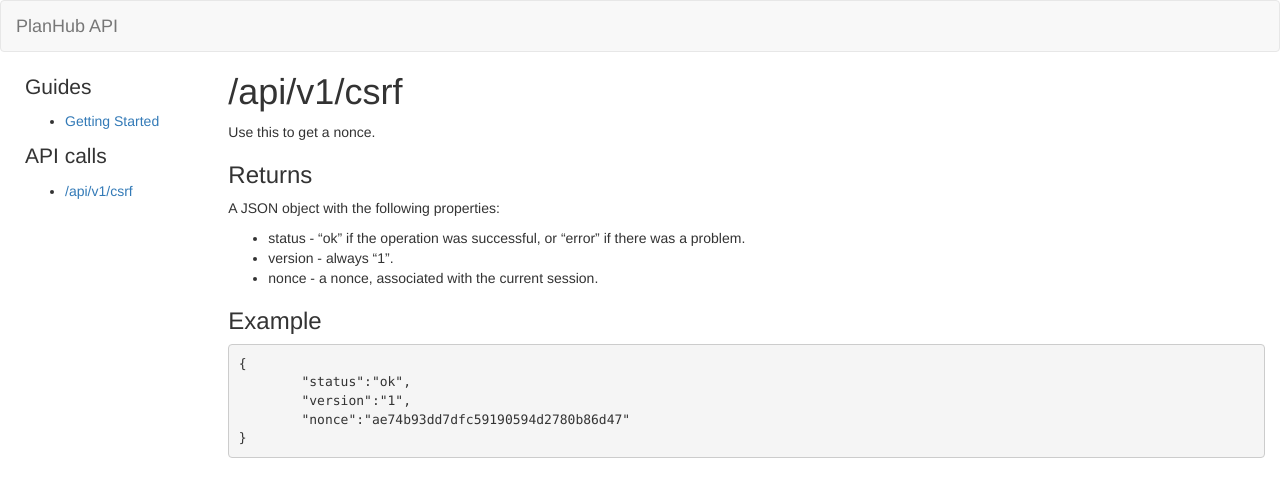
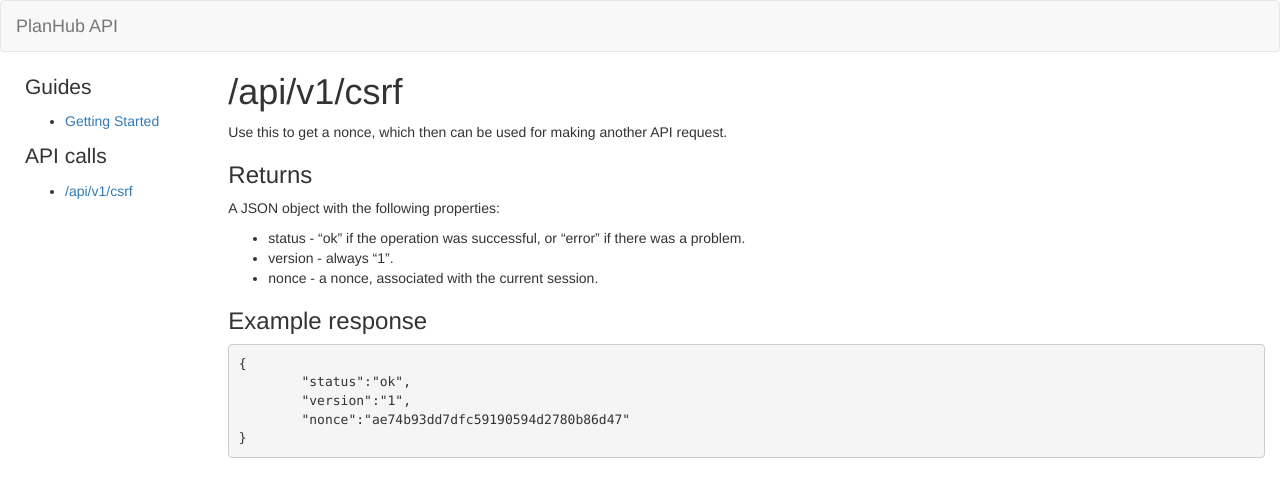
Before and after one commit to MyHomeworkSpace/Help, a Jekyll site: the page built from api/v1/csrf.md, in a window 1280 px wide. Shown: the top 497 px of the page. Built offline with Jekyll 4.4.1, drawn with Linux system fonts in a browser that asks for light colours; nearby versions of some CDN libraries.

Commit message:
More CSRF documentation

````diff
--- a/api/v1/csrf.md
+++ b/api/v1/csrf.md
@@ -4,7 +4,7 @@
 categories: [ apiv1 ]
 ---
 
-Use this to get a nonce.
+Use this to get a nonce, which then can be used for making another API request.
 
 ### Returns
 A JSON object with the following properties:
@@ -12,11 +12,9 @@
 * version - always "1".
 * nonce - a nonce, associated with the current session.
 
-### Example
-```
-{
-	"status":"ok",
-	"version":"1",
-	"nonce":"ae74b93dd7dfc59190594d2780b86d47"
-}
-```
+### Example response
+	{
+		"status":"ok",
+		"version":"1",
+		"nonce":"ae74b93dd7dfc59190594d2780b86d47"
+	}
````
